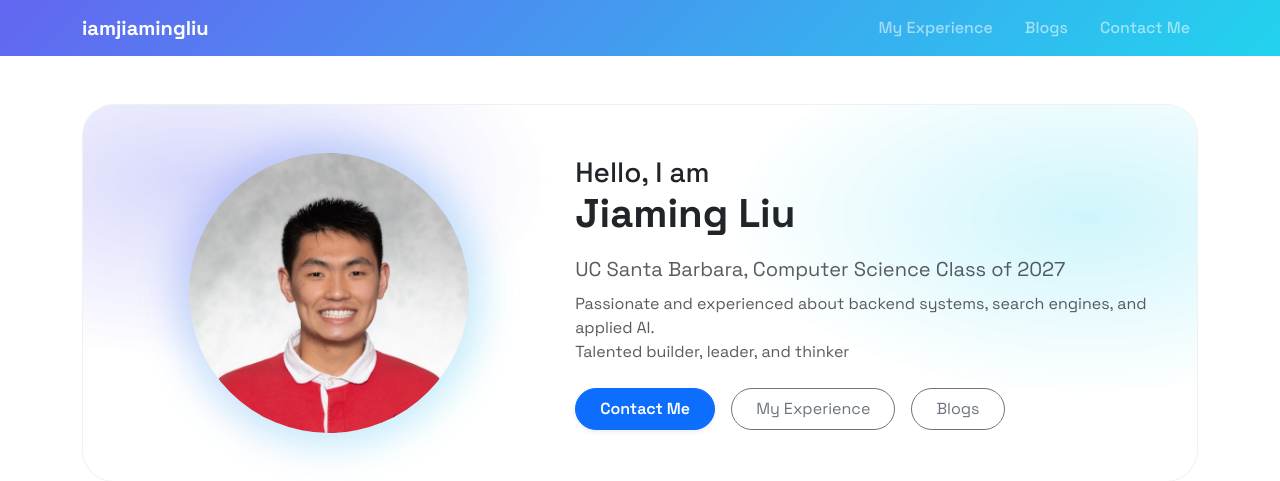
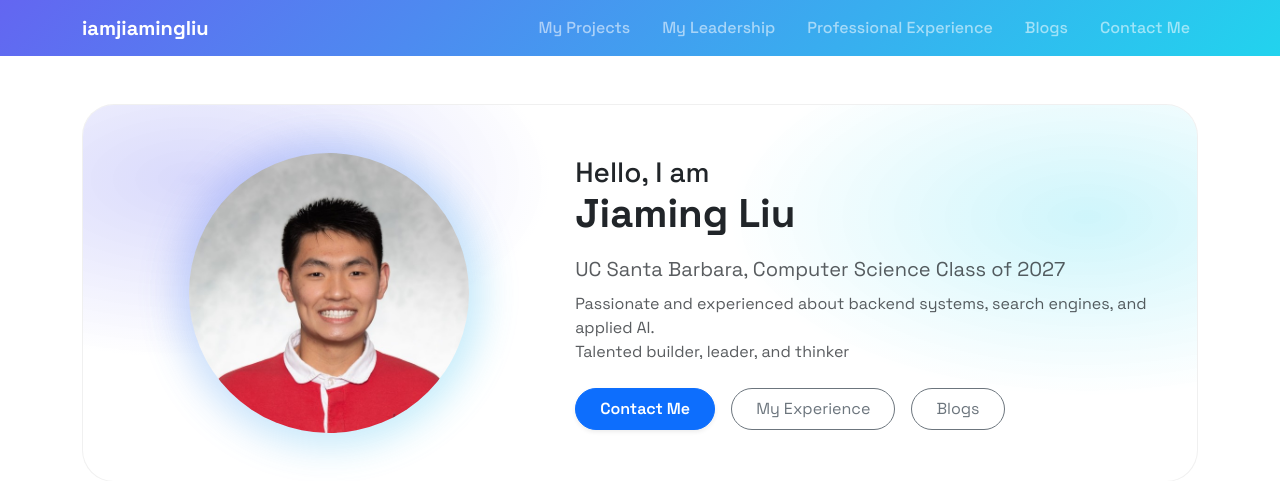
Before and after one commit to iamjiamingliu/iamjiamingliu.com, a Flask app: page / in a window 1280 px wide. Shown: the top 481 px of the page. Run offline with Flask 3, Linux system fonts and the light colour scheme; some libraries are stand-ins or nearby versions.

Commit message:
adjusts top level stuff

```diff
--- a/app.py
+++ b/app.py
@@ -9,13 +9,26 @@ Bootstrap5(app)
 def index():
     return render_template('index.html')
 
-@app.route('/experience')
-def experience():
+
+@app.route('/projects')
+def projects():
     return render_template('base.html')
+
+
+@app.route('/leadership')
+def leadership():
+    return render_template('base.html')
+
+
+@app.route('/professional-experience')
+def professional_experience():
+    return render_template('base.html')
+
 
 @app.route('/blogs')
 def blogs():
     return render_template('base.html')
+
 
 @app.route('/contact')
 def contact():
--- a/templates/base.html
+++ b/templates/base.html
@@ -31,7 +31,9 @@
 
         <div class="collapse navbar-collapse" id="navbar">
             <ul class="navbar-nav ms-auto gap-lg-3">
-                {{ render_nav_item('experience', 'My Experience') }}
+                {{ render_nav_item('projects', 'My Projects') }}
+                {{ render_nav_item('leadership', 'My Leadership') }}
+                {{ render_nav_item('professional_experience', 'Professional Experience') }}
                 {{ render_nav_item('blogs', 'Blogs') }}
                 {{ render_nav_item('contact', 'Contact Me') }}
             </ul>
--- a/templates/index.html
+++ b/templates/index.html
@@ -63,7 +63,7 @@
                     <h2 class="fw-bold mb-1">Personal Projects</h2>
                     <p class="text-muted mb-0">Building complex, impact software is where my passion goes 💕</p>
                 </div>
-                <a href="/projects" class="btn btn-outline-secondary rounded-pill px-3">View all →</a>
+                <a href="{{ url_for('projects') }}" class="btn btn-outline-secondary rounded-pill px-3">View all →</a>
             </div>
 
             <div class="row g-4">
@@ -203,7 +203,7 @@
                 <div>
                     <h2 class="fw-bold mb-0">Leadership and Research At UCSB</h2>
                 </div>
-                <a href="/leadership" class="btn btn-outline-secondary rounded-pill px-3">View all →</a>
+                <a href="{{ url_for('leadership') }}" class="btn btn-outline-secondary rounded-pill px-3">View all →</a>
             </div>
 
             <div class="row g-4">
@@ -374,7 +374,7 @@
                     <h2 class="fw-bold mb-1">Professional Experience</h2>
                     <p class="text-muted mb-0">Where I’ve interned or about to intern</p>
                 </div>
-                <a href="/experience" class="btn btn-outline-secondary rounded-pill px-3">See details →</a>
+                <a href="{{ url_for('professional_experience') }}" class="btn btn-outline-secondary rounded-pill px-3">See details →</a>
             </div>
 
             <div class="row g-4">
@@ -465,11 +465,6 @@
                         California is where I found my passion for software engineering :)
                     </p>
                 </div>
-                <div class="col-lg-4 text-lg-end">
-                    <a href="/about" class="btn btn-outline-secondary rounded-pill px-4 py-2">
-                        Read more →
-                    </a>
-                </div>
             </div>
         </div>
     </section>
```
